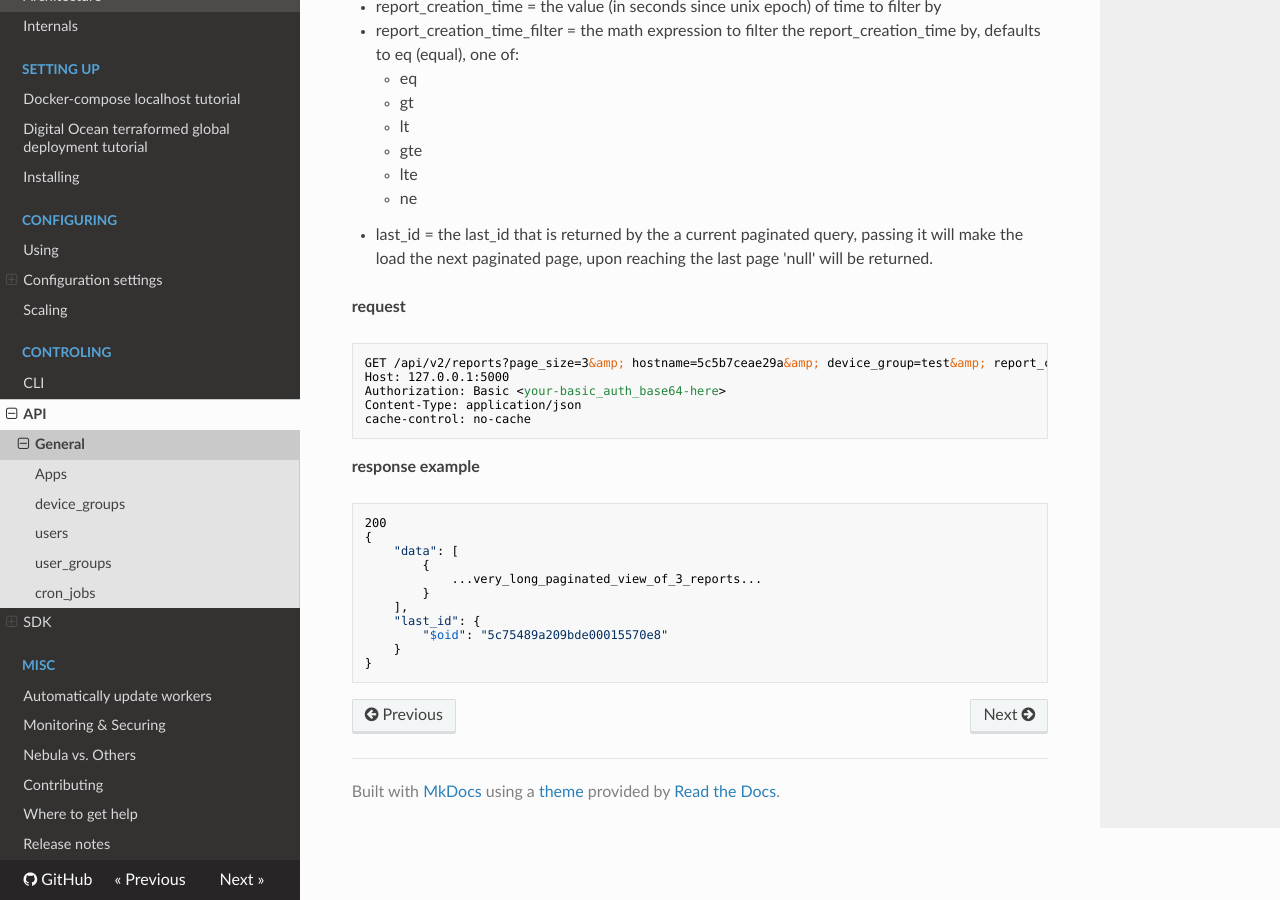
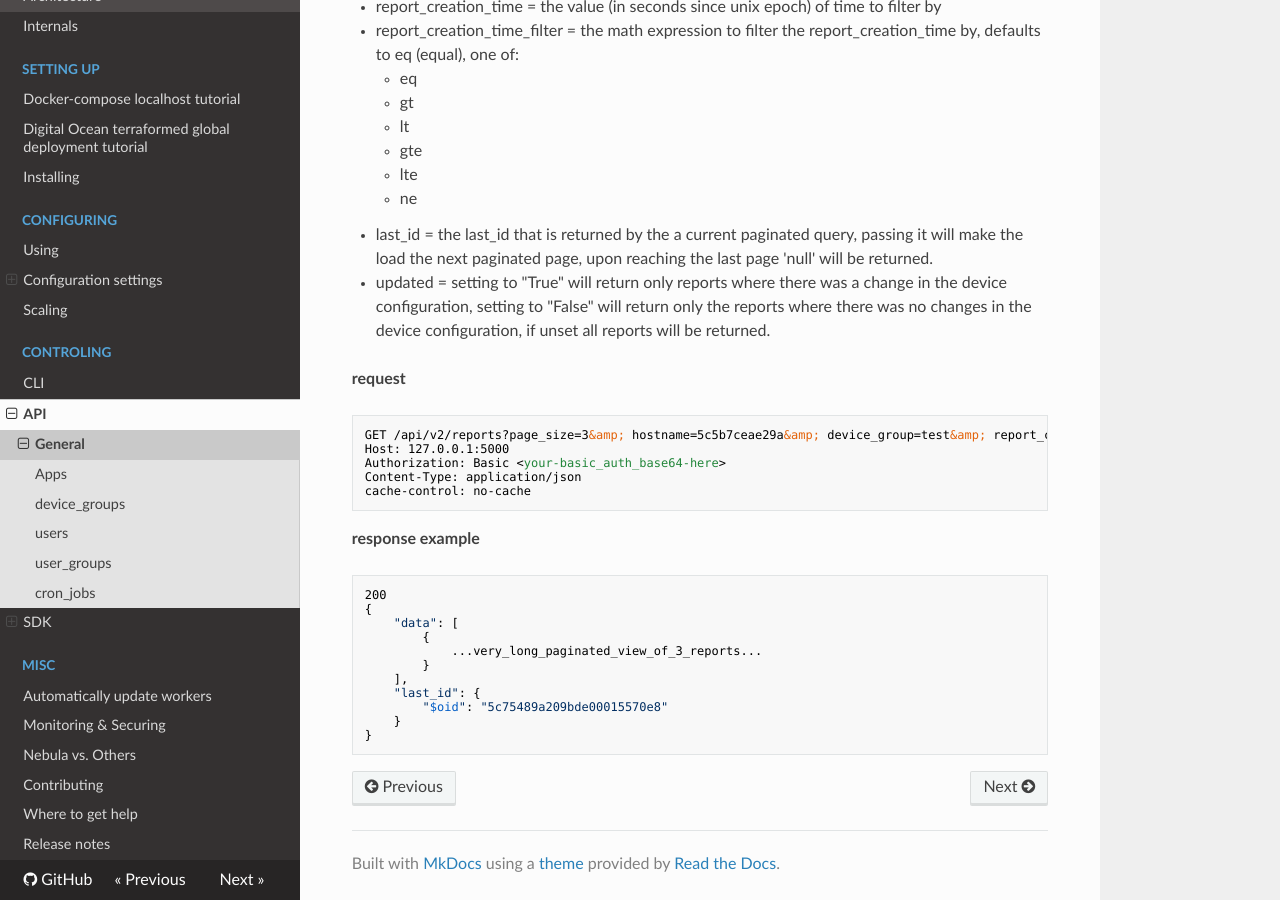
Before and after one commit to nebula-orchestrator/docs, an MkDocs documentation site: the page built from docs/api/general.md, in a window 1280 px wide and 900 px high, scrolled down 1739 px. Built offline with MkDocs 1.6.1, drawn with Linux system fonts in a browser that asks for light colours; nearby versions of some CDN libraries.

Commit message:
adding reports filtering based on updated field

```diff
--- a/docs/api/general.md
+++ b/docs/api/general.md
@@ -74,6 +74,7 @@ Can be filtered via the request parameters (none are required):
     * lte
     * ne
  * last_id = the last_id that is returned by the a current paginated query, passing it will make the load the next paginated page, upon reaching the last page 'null' will be returned.
+ * updated = setting to "True" will return only reports where there was a change in the device configuration, setting to "False" will return only the reports where there was no changes in the device configuration, if unset all reports will be returned.
 
 
  **request**
```
